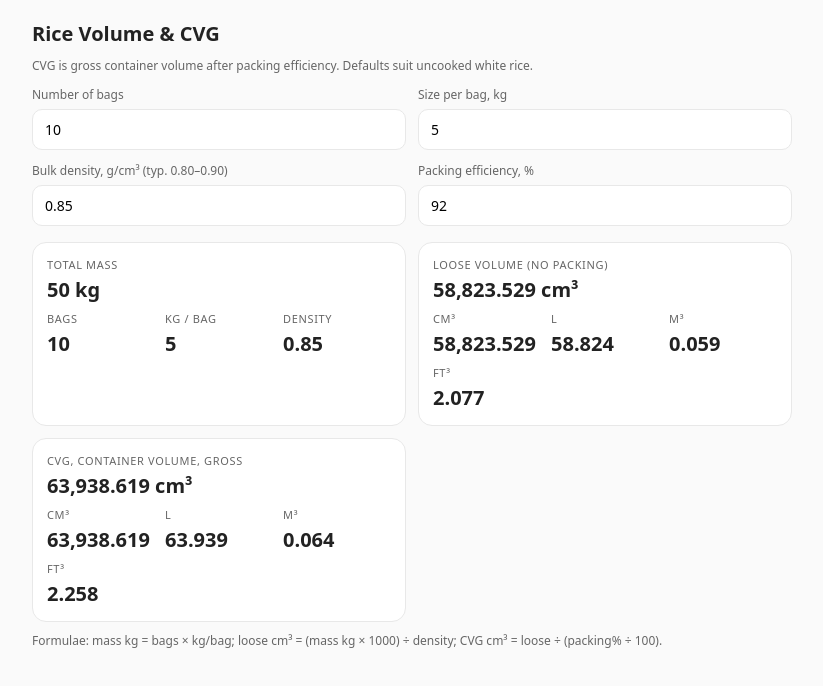
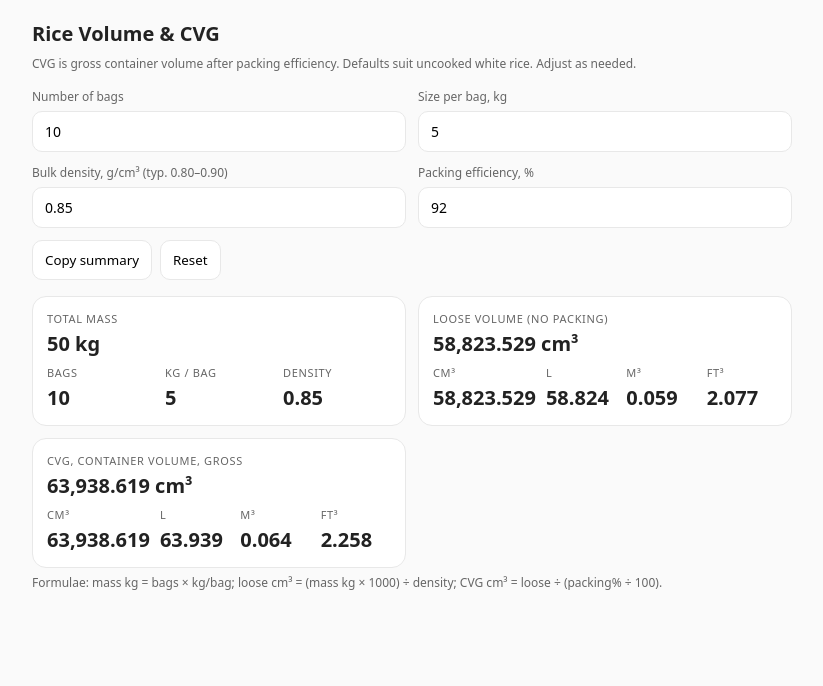
Before and after one commit to sdfresh/notion-calculator, a plain HTML site: page index.html in a window 1280 px wide. Shown: the whole page, without its empty margins (228-1051 px from the left). Drawn offline with Linux system fonts and the light colour scheme.

Commit message:
Update index.html

```diff
--- a/index.html
+++ b/index.html
@@ -10,29 +10,49 @@
   body{margin:0;background:var(--bg);color:var(--t);padding:20px}
   .wrap{max-width:760px;margin:0 auto}
   h1{font-size:20px;margin:0 0 8px}
+  p.note{font-size:12px;color:var(--m);margin:6px 0 16px}
   .grid{display:grid;grid-template-columns:1fr 1fr;gap:12px}
   @media(max-width:720px){.grid{grid-template-columns:1fr}}
   label{font-size:12px;color:var(--m);display:block;margin-bottom:6px}
   input{width:100%;padding:10px 12px;border:1px solid var(--g);border-radius:10px;background:#fff;font-size:14px}
+  .btns{display:flex;gap:8px;margin-top:12px}
+  button{border:1px solid var(--g);background:#fff;border-radius:10px;padding:10px 12px;cursor:pointer}
   .cards{display:grid;grid-template-columns:1fr 1fr;gap:12px;margin-top:16px}
   @media(max-width:720px){.cards{grid-template-columns:1fr}}
   .card{background:#fff;border:1px solid var(--g);border-radius:14px;padding:14px}
   .k{font-size:11px;color:var(--m);text-transform:uppercase;letter-spacing:.06em}
   .v{font-size:20px;font-weight:600;margin-top:4px}
   .row{display:grid;grid-template-columns:1fr 1fr 1fr;gap:10px;margin-top:8px}
-  .note{font-size:12px;color:var(--m);margin-top:10px}
+  .row2{display:grid;grid-template-columns:1fr 1fr 1fr 1fr;gap:10px;margin-top:8px}
 </style>
 </head>
 <body>
 <div class="wrap">
   <h1>Rice Volume & CVG</h1>
-  <p class="note">CVG is gross container volume after packing efficiency. Defaults suit uncooked white rice.</p>
+  <p class="note">CVG is gross container volume after packing efficiency. Defaults suit uncooked white rice. Adjust as needed.</p>
 
   <div class="grid">
-    <div><label>Number of bags</label><input id="bags" type="number" min="0" step="1" value="10"></div>
-    <div><label>Size per bag, kg</label><input id="kgPerBag" type="number" min="0" step="0.1" value="5"></div>
-    <div><label>Bulk density, g/cm³ (typ. 0.80–0.90)</label><input id="rho" type="number" min="0.01" step="0.01" value="0.85"></div>
-    <div><label>Packing efficiency, %</label><input id="eff" type="number" min="1" max="100" step="1" value="92"></div>
+    <div>
+      <label>Number of bags</label>
+      <input id="bags" type="number" min="0" step="1" value="10">
+    </div>
+    <div>
+      <label>Size per bag, kg</label>
+      <input id="kgPerBag" type="number" min="0" step="0.1" value="5">
+    </div>
+    <div>
+      <label>Bulk density, g/cm³ (typ. 0.80–0.90)</label>
+      <input id="rho" type="number" min="0.01" step="0.01" value="0.85">
+    </div>
+    <div>
+      <label>Packing efficiency, %</label>
+      <input id="eff" type="number" min="1" max="100" step="1" value="92">
+    </div>
+  </div>
+
+  <div class="btns">
+    <button id="copy">Copy summary</button>
+    <button id="reset">Reset</button>
   </div>
 
   <div class="cards">
@@ -40,35 +60,64 @@
       <div class="k">Total mass</div>
       <div class="v" id="massKg">–</div>
       <div class="row">
-        <div><div class="k">Bags</div><div class="v" id="bagsOut">–</div></div>
-        <div><div class="k">kg / bag</div><div class="v" id="kgPerBagOut">–</div></div>
-        <div><div class="k">Density</div><div class="v" id="rhoOut">–</div></div>
+        <div>
+          <div class="k">Bags</div>
+          <div class="v" id="bagsOut">–</div>
+        </div>
+        <div>
+          <div class="k">kg / bag</div>
+          <div class="v" id="kgPerBagOut">–</div>
+        </div>
+        <div>
+          <div class="k">Density</div>
+          <div class="v" id="rhoOut">–</div>
+        </div>
       </div>
     </div>
 
     <div class="card">
       <div class="k">Loose volume (no packing)</div>
       <div class="v" id="looseMain">–</div>
-      <div class="row">
-        <div><div class="k">cm³</div><div class="v" id="looseCm3">–</div></div>
-        <div><div class="k">L</div><div class="v" id="looseL">–</div></div>
-        <div><div class="k">m³</div><div class="v" id="looseM3">–</div></div>
-      </div>
-      <div class="row" style="margin-top:8px">
-        <div><div class="k">ft³</div><div class="v" id="looseFt3">–</div></div>
+      <div class="row2">
+        <div>
+          <div class="k">cm³</div>
+          <div class="v" id="looseCm3">–</div>
+        </div>
+        <div>
+          <div class="k">L</div>
+          <div class="v" id="looseL">–</div>
+        </div>
+        <div>
+          <div class="k">m³</div>
+          <div class="v" id="looseM3">–</div>
+        </div>
+        <div>
+          <div class="k">ft³</div>
+          <div class="v" id="looseFt3">–</div>
+        </div>
       </div>
     </div>
 
     <div class="card">
       <div class="k">CVG, Container Volume, Gross</div>
       <div class="v" id="cvgMain">–</div>
-      <div class="row">
-        <div><div class="k">cm³</div><div class="v" id="cvgCm3">–</div></div>
-        <div><div class="k">L</div><div class="v" id="cvgL">–</div></div>
-        <div><div class="k">m³</div><div class="v" id="cvgM3">–</div></div>
-      </div>
-      <div class="row" style="margin-top:8px">
-        <div><div class="k">ft³</div><div class="v" id="cvgFt3">–</div></div>
+      <div class="row2">
+        <div>
+          <div class="k">cm³</div>
+          <div class="v" id="cvgCm3">–</div>
+        </div>
+        <div>
+          <div class="k">L</div>
+          <div class="v" id="cvgL">–</div>
+        </div>
+        <div>
+          <div class="k">m³</div>
+          <div class="v" id="cvgM3">–</div>
+        </div>
+        <div>
+          <div class="k">ft³</div>
+          <div class="v" id="cvgFt3">–</div>
+        </div>
       </div>
     </div>
   </div>
@@ -76,7 +125,114 @@
   <p class="note">Formulae: mass kg = bags × kg/bag; loose cm³ = (mass kg × 1000) ÷ density; CVG cm³ = loose ÷ (packing% ÷ 100).</p>
 </div>
 
-<!-- Load JS with defer so it always runs after the DOM is parsed -->
-<script src="script.js" defer></script>
+<script>
+(function () {
+  "use strict";
+
+  function $(id) { return document.getElementById(id); }
+  function num(v) {
+    v = (v == null ? "" : String(v)).trim();
+    var n = parseFloat(v);
+    return isNaN(n) ? 0 : n;
+  }
+  function fmt(n) {
+    if (!isFinite(n)) return "–";
+    if (Math.abs(n) >= 1000000 || Math.abs(n) < 0.001) return n.toExponential(3);
+    return n.toLocaleString(undefined, { maximumFractionDigits: 3 });
+  }
+
+  function compute() {
+    var bags = num($("bags").value);
+    var kgPerBag = num($("kgPerBag").value);
+    var rho = num($("rho").value);          // g/cm^3
+    var eff = num($("eff").value);
+    if (eff <= 0 || eff > 100) eff = 100;
+
+    var massKg = bags * kgPerBag;
+
+    // Loose volume (no packing allowance)
+    var loose_cm3 = rho > 0 ? (massKg * 1000) / rho : 0;
+    var loose_L   = loose_cm3 / 1000;
+    var loose_m3  = loose_cm3 / 1000000;
+    var loose_ft3 = loose_m3 * 35.3146667;
+
+    // CVG (gross container volume) with packing efficiency
+    var cvg_cm3 = loose_cm3 / (eff / 100);
+    var cvg_L   = cvg_cm3 / 1000;
+    var cvg_m3  = cvg_cm3 / 1000000;
+    var cvg_ft3 = cvg_m3 * 35.3146667;
+
+    // Render
+    $("massKg").textContent = fmt(massKg) + " kg";
+    $("bagsOut").textContent = fmt(bags);
+    $("kgPerBagOut").textContent = fmt(kgPerBag);
+    $("rhoOut").textContent = rho ? rho.toFixed(2) : "–";
+
+    $("looseMain").textContent  = fmt(loose_cm3) + " cm³";
+    $("looseCm3").textContent   = fmt(loose_cm3);
+    $("looseL").textContent     = fmt(loose_L);
+    $("looseM3").textContent    = fmt(loose_m3);
+    $("looseFt3").textContent   = fmt(loose_ft3);
+
+    $("cvgMain").textContent    = fmt(cvg_cm3) + " cm³";
+    $("cvgCm3").textContent     = fmt(cvg_cm3);
+    $("cvgL").textContent       = fmt(cvg_L);
+    $("cvgM3").textContent      = fmt(cvg_m3);
+    $("cvgFt3").textContent     = fmt(cvg_ft3);
+
+    // For the Copy Summary button
+    window._last = {
+      bags: bags, kgPerBag: kgPerBag, rho: rho, eff: eff, massKg: massKg,
+      loose_cm3: loose_cm3, loose_L: loose_L, loose_m3: loose_m3, loose_ft3: loose_ft3,
+      cvg_cm3: cvg_cm3, cvg_L: cvg_L, cvg_m3: cvg_m3, cvg_ft3: cvg_ft3
+    };
+  }
+
+  function init() {
+    ["bags","kgPerBag","rho","eff"].forEach(function(id){
+      $(id).addEventListener("input", compute);
+      $(id).addEventListener("change", compute);
+      $(id).addEventListener("keyup", compute);
+    });
+
+    $("reset").addEventListener("click", function(){
+      $("bags").value = 10;
+      $("kgPerBag").value = 5;
+      $("rho").value = 0.85;
+      $("eff").value = 92;
+      compute();
+    });
+
+    $("copy").addEventListener("click", function(){
+      var d = window._last || {};
+      var lines = [
+        "Bags: " + d.bags + ", kg/bag: " + d.kgPerBag + ", density: " + d.rho + " g/cm^3, packing: " + d.eff + "%",
+        "Mass: " + fmt(d.massKg) + " kg",
+        "Loose volume: " + fmt(d.loose_cm3) + " cm^3 | " + fmt(d.loose_L) + " L | " + fmt(d.loose_m3) + " m^3 | " + fmt(d.loose_ft3) + " ft^3",
+        "CVG: " + fmt(d.cvg_cm3) + " cm^3 | " + fmt(d.cvg_L) + " L | " + fmt(d.cvg_m3) + " m^3 | " + fmt(d.cvg_ft3) + " ft^3"
+      ].join("\n");
+      if (navigator.clipboard && navigator.clipboard.writeText) {
+        navigator.clipboard.writeText(lines);
+      } else {
+        // Fallback
+        var ta = document.createElement("textarea");
+        ta.value = lines;
+        document.body.appendChild(ta);
+        ta.select();
+        try { document.execCommand("copy"); } catch(e) {}
+        document.body.removeChild(ta);
+      }
+    });
+
+    compute(); // initial render
+  }
+
+  if (document.readyState === "loading") {
+    document.addEventListener("DOMContentLoaded", init);
+  } else {
+    init();
+  }
+})();
+</script>
 </body>
 </html>
```
